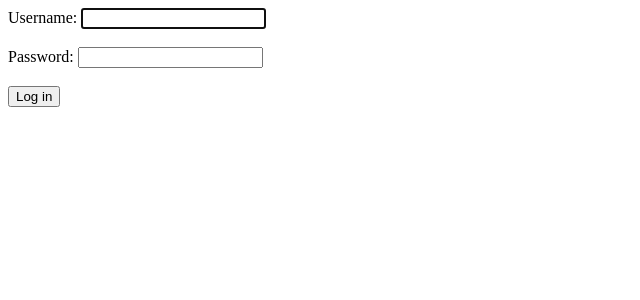
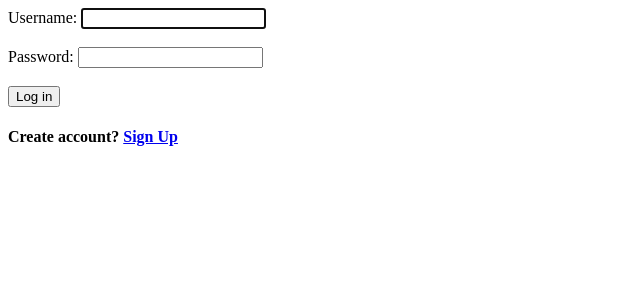
Before and after one commit to NAyeshaKhan/Music_Recommendation_App, a Django app: page /signin/ in a window 1280 px wide. Shown: the top 300 px of the page, without its empty margins (0-640 px from the left). Run offline with Django 3.2, Linux system fonts and the light colour scheme; parts of the project's set-up code (start-up, migrations or seed data) failed here and were passed over.

Commit message:
Update login.html

```diff
--- a/MusicApp/RecApp/templates/login.html
+++ b/MusicApp/RecApp/templates/login.html
@@ -1,20 +1,24 @@
 <!DOCTYPE html>
 <html lang="en">
 <head>
-    <meta charset="UTF-8">
-        <meta name="viewport" content="width=device-width, initial-scale=1.0">
-    <title>Log in</title>
-
-
+	<meta charset="utf-8">
+	<meta name="viewport" content="width=device-width, initial-scale=1.0">
+	<title>Log-In</title>
+	<link href="https://stackpath.bootstrapcdn.com/font-awesome/4.7.0/css/font-awesome.min.css" rel="stylesheet">
+	<link href="http://infiniteiotdevices.com/images/logo.png" rel="icon" sizes="16x16" type="image/gif" />
+	<link rel="stylesheet" type="text/css" href="login-form-5.css">
 </head>
 <body>
 <form action="" method="POST">
-    {% csrf_token %}
-    {% for form in form%}
-		{{form.label_tag}}  {{form}}  {{form.errors| striptags}} <br><br>
-    {% endfor %}
+	<div class="inputBox">
+		{% csrf_token %}
+		{% for form in form%}
+			{{form.label_tag}}  {{form}}  {{form.errors| striptags}} <br><br>
+		{% endfor %}
     <input type="submit" value="Log in">
+	</div>
 </form>
+<h4>Create account? <a href="/signup">Sign Up</a></h4>
 <script src="" async defer></script>
 </body>
 </html>
```
